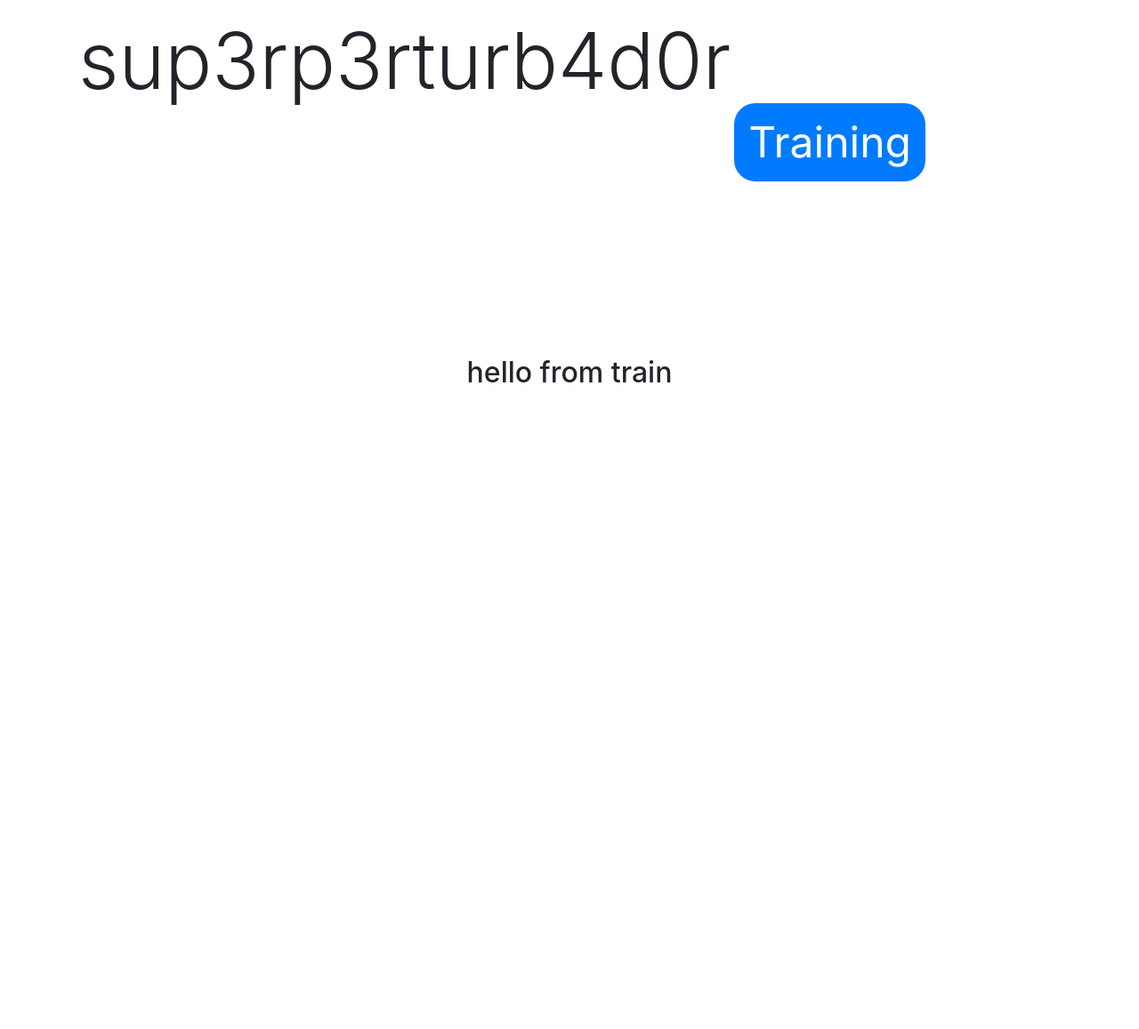
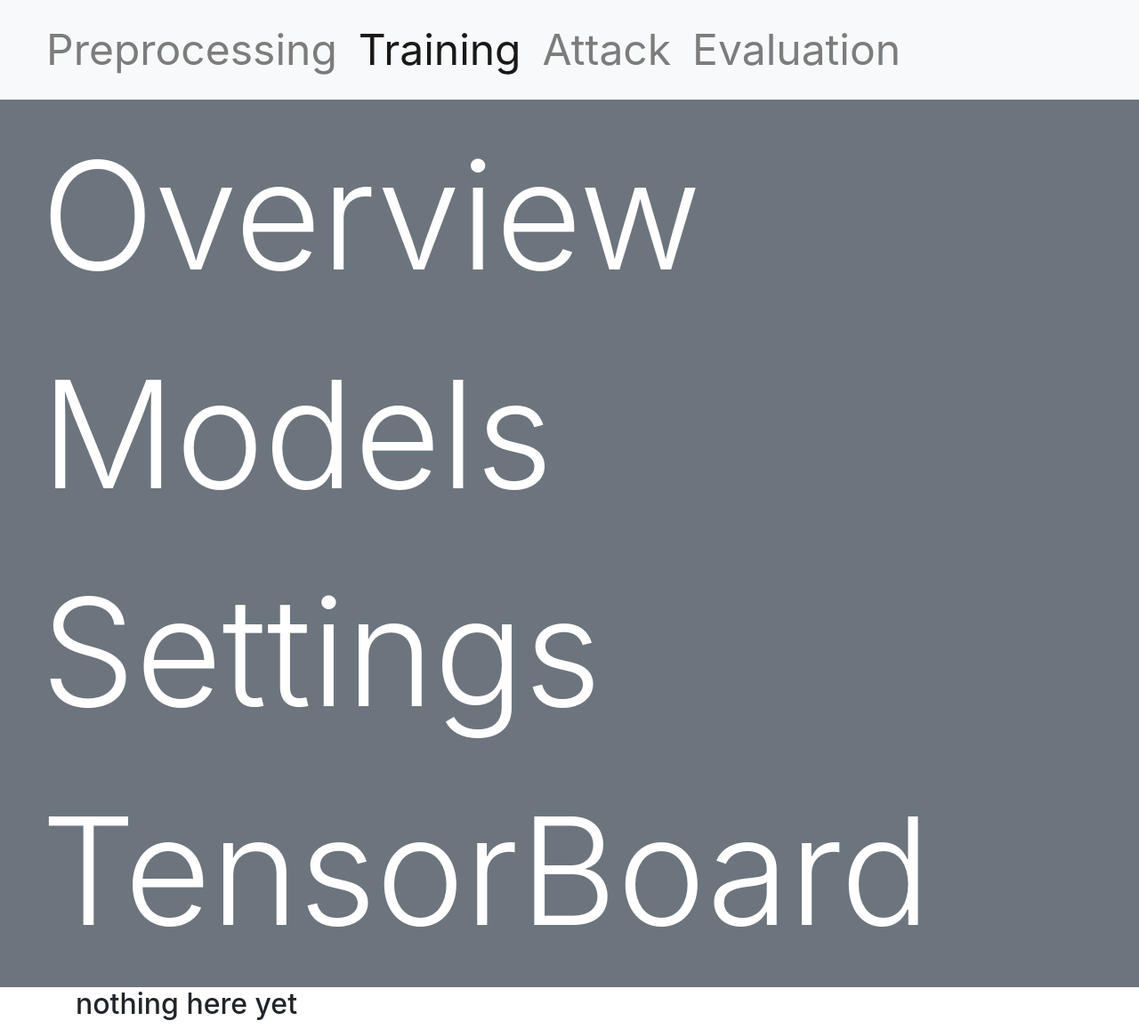
Before and after one commit to LPirch/informaticup2019, a Django app: page /train/ in a window 1280 px wide. Shown: the whole page at 89% size. Before the commit the page ends 430 px from the top, so only its background shows below. Run offline with Django 3.2, Linux system fonts and the light colour scheme; some libraries are stand-ins or nearby versions.

Commit message:
update html files; finish train/model tab

```diff
--- a/templates/base.html
+++ b/templates/base.html
@@ -5,35 +5,50 @@
 <head>
     <title>{% block title %}sup3rp3rturb4d0r pr3pr0c3ss1ng{% endblock %}</title>
 
+    <link rel="shortcut icon" href="{% static 'favicon/favicon.png' %}"/>
     <link rel="stylesheet" href="{% static 'css/bootstrap.min.css' %}">
-    <link rel="stylesheet" href="{% static 'css/bootstrap-theme.min.css' %}">
+    <link rel="stylesheet" href="{% static 'css/fontawesome/css/all.min.css' %}">
     <link rel="stylesheet" href="{% static 'css/bootswatch.min.css' %}">
-    <link rel="stylesheet" href="{% static 'css/fontawesome/css/all.min.css' %}">
     <link rel="stylesheet" href="{% static 'css/mainview.css' %}">
     <link rel="stylesheet" href="{% static 'css/nav.css' %}">
+    {% block additional_css %}
+    {% endblock %}
+
+    <script src="{% static 'js/jquery.min.js' %}"></script>
+    <script src="{% static 'js/popper.min.js' %}"></script>
+    <script src="{% static 'js/bootstrap.min.js' %}"></script>
+    <script src="{% static 'js/nav.js' %}"></script>
+    {% block additional_js %}
+    {% endblock %}
 </head>
 
 <body>
-    <div class="flex-vertical-page-layout fill-height">
-        <div class="title-flex">
-            <h1 class="display-2"><i class="fas fa-eye-slash display-2"></i> sup3rp3rturb4d0r</h1>
-            <ul class="nav nav-pills">
+<nav class="navbar navbar-expand-lg navbar-light bg-light top-nav">
+  <button class="navbar-toggler" type="button" data-toggle="collapse" data-target="#navbarColor03" aria-controls="navbarColor03" aria-expanded="false" aria-label="Toggle navigation">
+    <span class="navbar-toggler-icon"></span>
+  </button>
+
+  <div class="collapse navbar-collapse" id="navbarColor03">
+    <ul class="navbar-nav mr-auto">
       <li class="nav-item">
-                    <a class="nav-link btn-tab {{ preprocess.active_class }}" data-toggle="tab" href="/preprocess">Preprocessing</a>
+        <a class="nav-link logo" href="/"><i class="fas fa-eye-slash"></i></a>
       </li>
-                <li class="nav-item">
-                    <a class="nav-link btn-tab {{ train.active_class }}" data-toggle="tab" href="/train">Training</a>
+      <li class="nav-item {{ preprocess.active_class }}">
+        <a class="nav-link" href="/preprocess">Preprocessing</a>
       </li>
-                <li class="nav-item">
-                    <a class="nav-link btn-tab {{ attack.active_class }}" data-toggle="tab" href="/attack">Attack</a>
+      <li class="nav-item {{ train.active_class }}">
+        <a class="nav-link" href="/train">Training</a>
       </li>
-                <li class="nav-item">
-                    <a class="nav-link btn-tab {{ evaluation.active_class }}" data-toggle="tab" href="/evaluation">Evaluation</a>
+      <li class="nav-item {{ attack.active_class }}">
+        <a class="nav-link" href="/attack">Attack</a>
+      </li>
+      <li class="nav-item {{ evaluation.active_class }}">
+        <a class="nav-link" href="/evaluation">Evaluation</a>
       </li>
     </ul>
-            <h1><a class="fill-height" href="/"><i class="fas fa-home display-2"></i></a></h1>
   </div>
-    </div>
+</nav>
+{% block tab-nav %} {% endblock %}
 {% block content %} {% endblock %}
 </body>
 
--- a/templates/train/index.html
+++ b/templates/train/index.html
@@ -1,6 +1,80 @@
 {% extends "base.html" %}
+{% load static %}
+
+{% block additional_css %}
+<link rel="stylesheet" href="{% static 'css/train.css' %}">
+{% endblock %}
+
+{% block additional_js %}
+<script src="{% static 'js/train.js' %}"></script>
+<script src="{% static 'js/bootstrap-confirmation.min.js' %}"></script>
+{% endblock %}
+
+{% block tab-nav %}
+<div class="navbar navbar-expand-lg bg-secondary display-4 sub-nav">
+<i class="fas fa-angle-double-right"></i>
+<ul class="nav nav-pills" role="tablist">
+  <li class="nav-item active">
+    <a class="nav-link" data-toggle="tab" href="#overview">Overview</a>
+  </li>
+  <li class="nav-item">
+    <a class="nav-link" data-toggle="tab" href="#models">Models</a>
+  </li>
+  <li class="nav-item">
+    <a class="nav-link" data-toggle="tab" href="#settings">Settings</a>
+  </li>
+  <li class="nav-item">
+    <a class="nav-link" data-toggle="tab" href="#tensorboard">TensorBoard</a>
+  </li>
+</ul>
+</div>
+{% endblock %}
+
 {% block content %}
-<center>
-<h2> hello from train </h2>
-</center>
+<div id="my-tab-content" class="container tab-content content">
+  <div role="tabpanel" class="tab-pane active" id="overview">
+    <h2> nothing here yet</h2>
+  </div>
+  <div role="tabpanel" class="tab-pane" id="models">
+    <div class="container invisible text-center" id="empty-table-info">
+      <div class="spacer"></div>
+      <h3>There are no trained models yet.</h3>
+    </div>
+    <table class="table table-hover" id="model-table">
+      <thead>
+        <tr>
+          <th scope="col">#</th>
+          <th scope="col"><i class="far fa-check-square"></i></th>
+          <th scope="col">Name</th>
+          <th scope="col">Last Modified</th>
+          <th scope="col"><span id="reload_models_button"><i class="fas fa-redo-alt"></i></span></th>
+        </tr>
+      </thead>
+      <tbody  id="models-tbody">
+        <!-- filled dynamically -->
+      </tbody>
+    </table>
+    </hr>
+    <div class="spacer"></div>
+    <div class="containter">
+      <h3>Model Upload</h3>
+      <form method="POST" action="/train/uploadfile" enctype="multipart/form-data" id="upload-form">
+        {% csrf_token %}
+        <div class="form-group form-group-lg">
+          <div class="input-group input-file" name="filechooser">
+              <button class="btn btn-choose btn-secondary" type="button">Choose</button>
+              <input type="text" class="form-control input-lg" placeholder='Choose a file...' id="input-selected-file"/>
+              <button type="submit" class="btn btn-primary" type="button">Submit</button>
+          </div>
+        </div>
+      </form>
+    </div>
+  </div>
+  <div role="tabpanel" class="tab-pane" id="settings">
+    <h2> nothing here yet</h2>
+  </div>
+  <div role="tabpanel" class="tab-pane" id="tensorboard">
+    <h2> nothing here yet</h2>
+  </div>
+</div>
 {% endblock %}
--- a/templates/welcome.html
+++ b/templates/welcome.html
@@ -16,7 +16,7 @@
 <body>
     <div class="flex-vertical-page-layout fill-height">
         <div class="title-flex">
-            <h1 class="display-2"><i class="fas fa-eye-slash display-2"></i> sup3rp3rturb4d0r</h1>
+            <h1 class="display-3"><i class="fas fa-eye-slash display-3"></i> sup3rp3rturb4d0r</h1>
         </div>
         {% block content %} {% endblock %}
     </div>
```
Also changed, not shown: templates/evaluation/index.html (+11 -0 lines), templates/mainview/index.html (+12 -12 lines), templates/preprocess/index.html (+28 -0 lines). Lines whose indentation alone changed are shown as unchanged.
